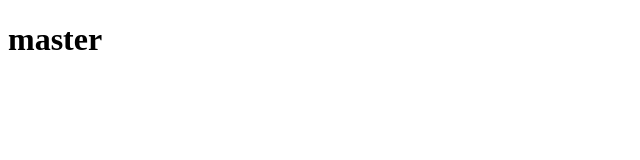
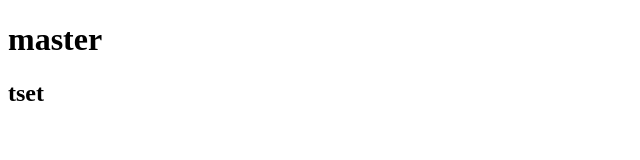
Before and after one commit to HCH3313/project2, a plain HTML site: page styles/master.html in a window 1280 px wide. Shown: the full height of the page, 0-640 px from the left. Drawn offline with Linux system fonts and the light colour scheme.

Commit message:
master h2

```diff
--- a/styles/master.html
+++ b/styles/master.html
@@ -7,5 +7,6 @@
 </head>
 <body>
     <h1>master</h1>
+    <h2>tset</h2>
 </body>
 </html>
```
